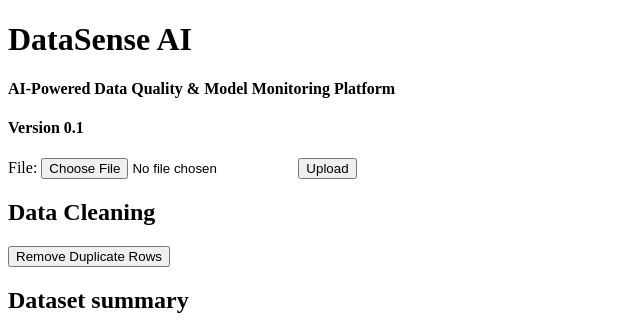
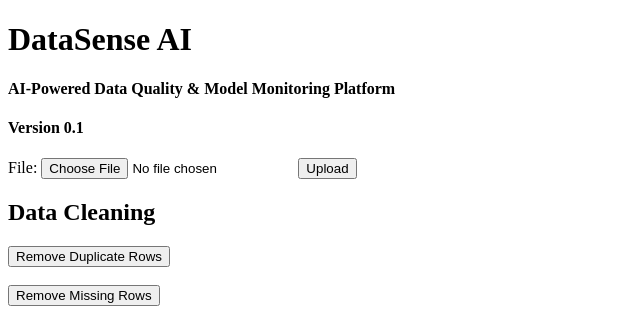
Before and after one commit to Neelu-Verma-26/DataSense-AI, a Flask app: page /upload in a window 1280 px wide. Shown: the top 327 px of the page, without its empty margins (0-640 px from the left). Run offline with Flask 3, Linux system fonts and the light colour scheme.

Commit message:
Implement basic data cleaning features

```diff
--- a/app.py
+++ b/app.py
@@ -76,5 +76,43 @@ def remove_duplicates():
                                 missing_values = missing_values_html,
                                 duplicate_rows = duplicate_rows)
 
+@app.route("/remove_missing_rows", methods = ["POST"])
+def remove_missing_rows():
+    file_path = session.get("file_path")
+
+    if file_path is None:
+        return "Please upload a file first."
+
+    df = pd.read_csv(file_path)
+
+    df.dropna(inplace=True)
+
+    df.to_csv(file_path, index = False)
+
+    rows = df.shape[0]
+    columns = df.shape[1]
+    column_names = list(df.columns)
+
+    missing_values = df.isnull().sum()
+    missing_values = missing_values[missing_values > 0]
+    if missing_values.empty:
+        missing_values_html = "<p>No Missing Values found</p>"
+    else:
+        missing_values_html = (missing_values.to_frame(name="Missing Values").to_html())
+
+    duplicate_rows = df.duplicated().sum()
+
+    table = df.head().to_html()
+
+
+    return render_template("index.html",
+                           table=table,
+                           rows=rows,
+                           columns=columns,
+                           column_names=column_names,
+                           missing_values = missing_values_html,
+                           duplicate_rows = duplicate_rows)
+
+
 if __name__ == "__main__":
     app.run(debug = True, port=5001)
--- a/templates/index.html
+++ b/templates/index.html
@@ -20,6 +20,12 @@
     <form action="/remove_duplicates" method="post">
         <button type="submit">
             Remove Duplicate Rows
+        </button>
+    </form>
+    <br>
+    <form action="/remove_missing_rows" method="post">
+        <button type="submit">
+            Remove Missing Rows
         </button>
     </form>
 
```
